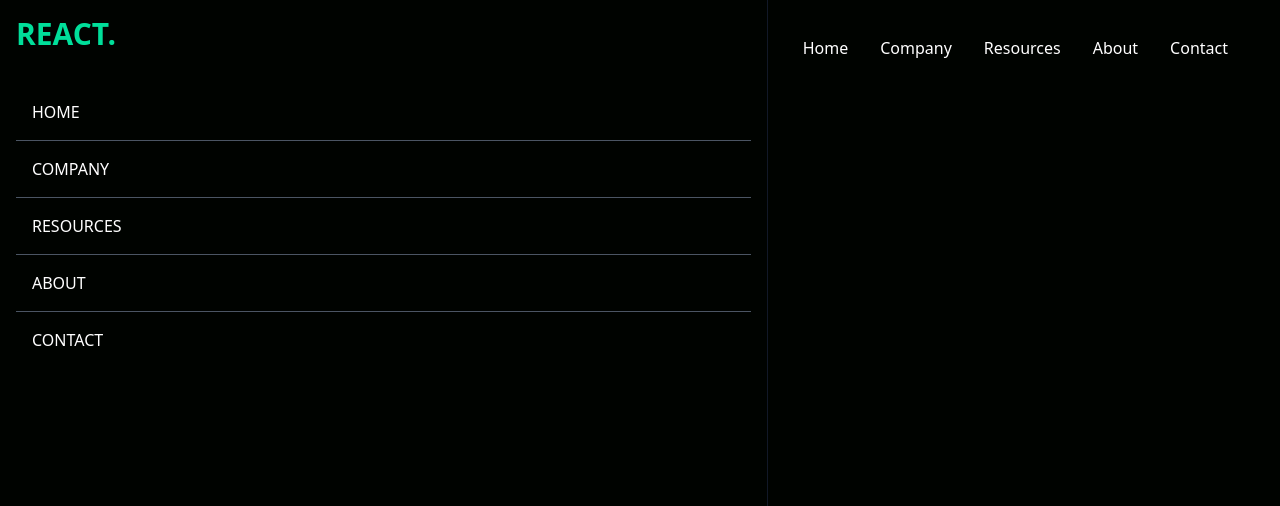
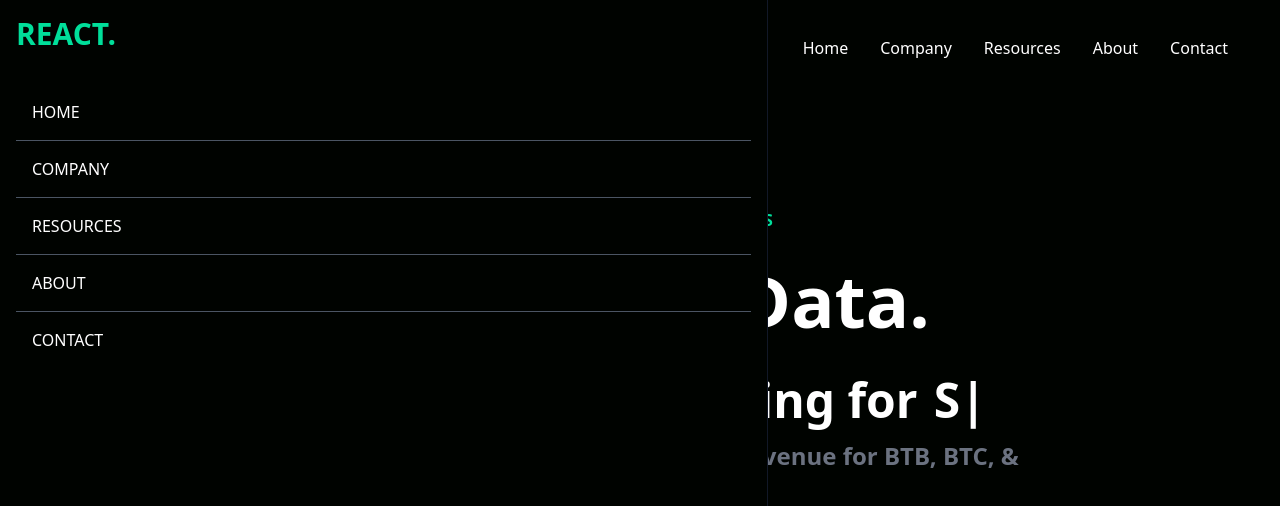
Before and after one commit to Typher7/finance-web, a React (Create React App) app: page / in a window 1280 px wide. Shown: the top 506 px of the page. Built offline with nearby package versions, Linux system fonts and the light colour scheme.

Commit message:
json files

```diff
--- a/package.json
+++ b/package.json
@@ -10,6 +10,7 @@
     "react-dom": "^18.3.1",
     "react-icons": "^5.3.0",
     "react-scripts": "5.0.1",
+    "react-typed": "^2.0.12",
     "web-vitals": "^2.1.4"
   },
   "scripts": {
--- a/src/App.js
+++ b/src/App.js
@@ -1,10 +1,14 @@
 import React from "react";
 import Navbar from "./components/Navbar";
+import Hero from "./components/Hero";
+import Analytics from "./components/Analytics";
 
 function App() {
   return (
     <div>
       <Navbar />
+      <Hero />
+      <Analytics />
     </div>
   );
 }
```
Also changed, not shown: 1 other file (tests, documents, lock files or other folders).
